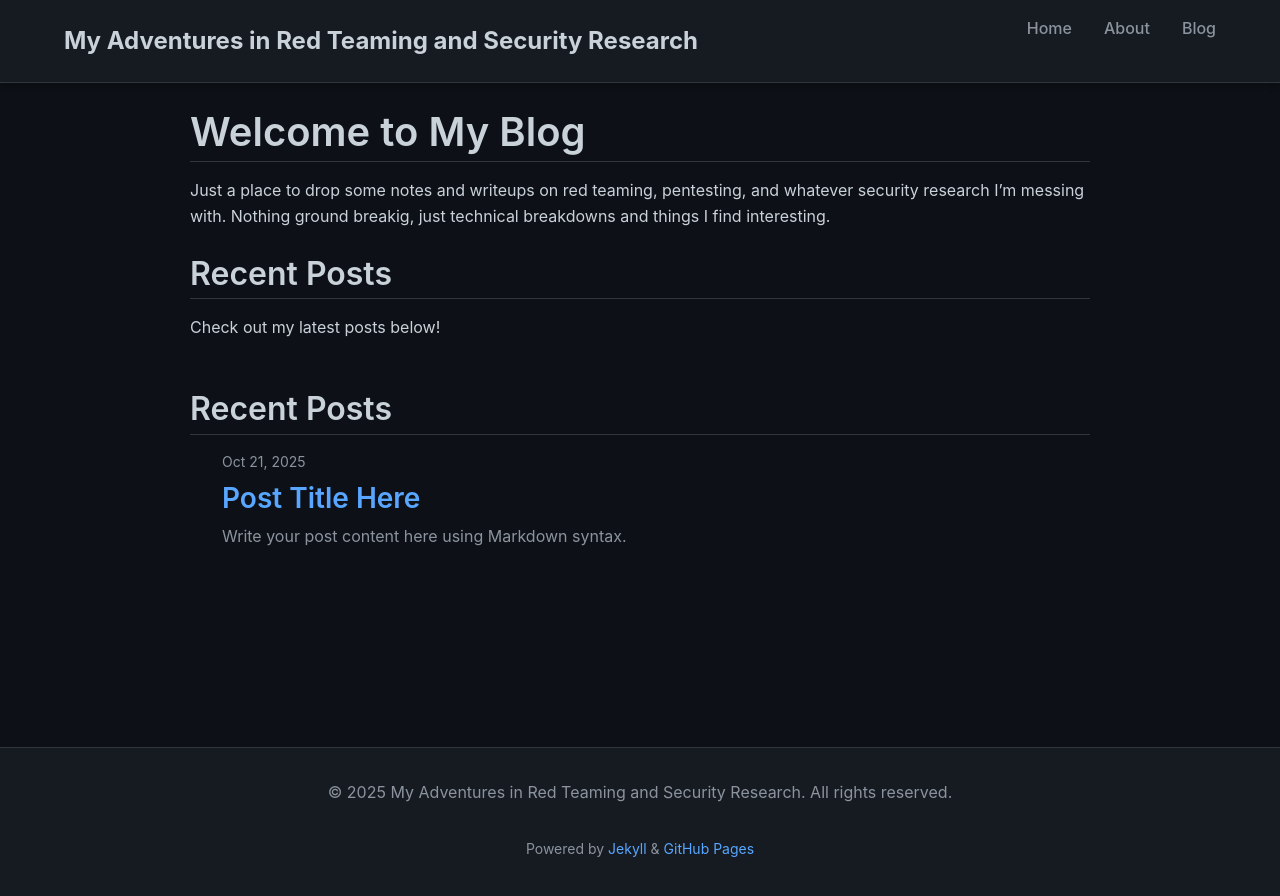
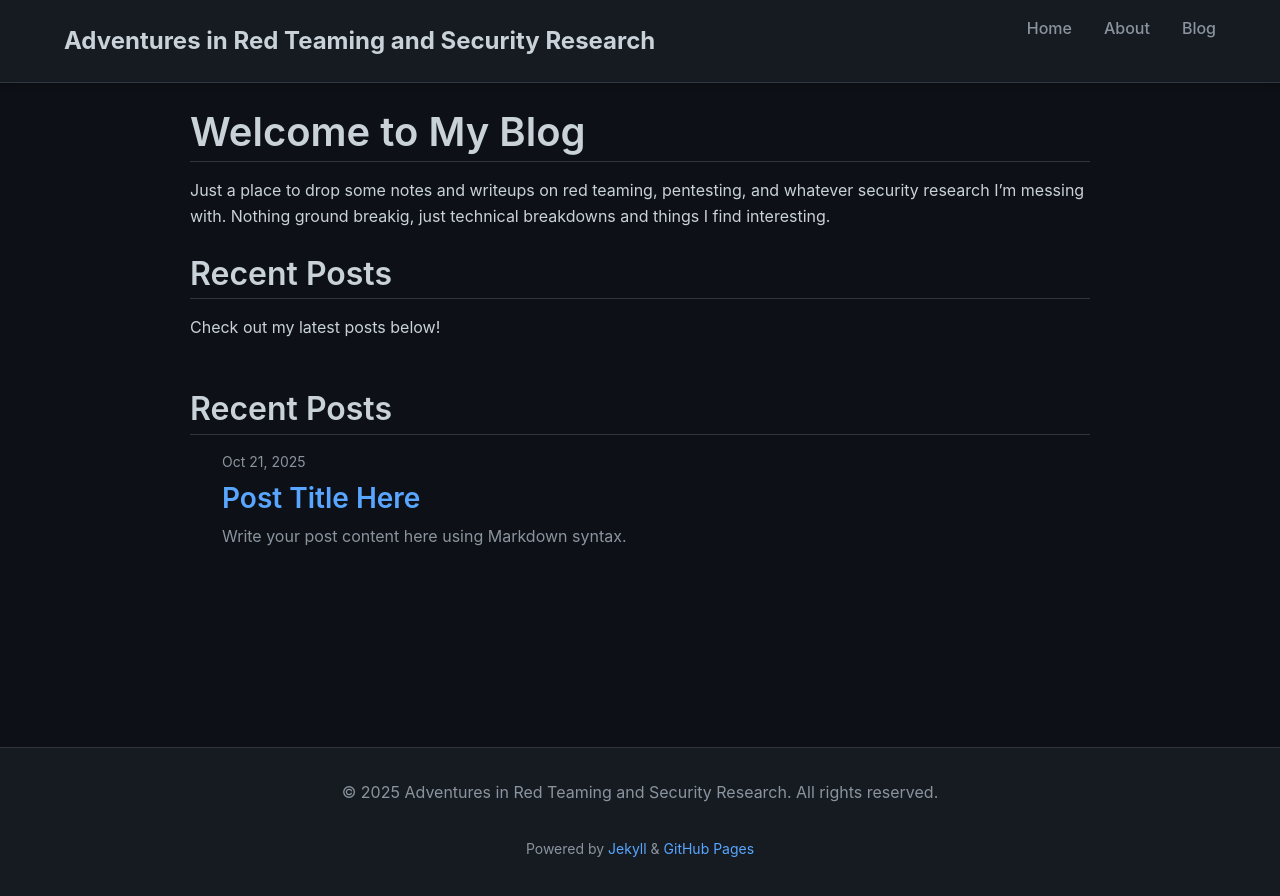
Before and after one commit to jmp-off-a-cliff/jmp-off-a-cliff.github.io, a Jekyll site: the page built from index.md, in a window 1280 px wide. Shown: the top 896 px of the page. Built offline with Jekyll 4.4.1, drawn with Linux system fonts in a browser that asks for light colours.

```diff
--- a/_config.yml
+++ b/_config.yml
@@ -1,5 +1,5 @@
 # Site settings
-title: My Adventures in Red Teaming and Security Research
+title: Adventures in Red Teaming and Security Research
 description: A personal blog with no affiliation to my current or past employers.
 author: PopPopFail
 url: "https://jmp-off-a-cliff.github.io"
```
